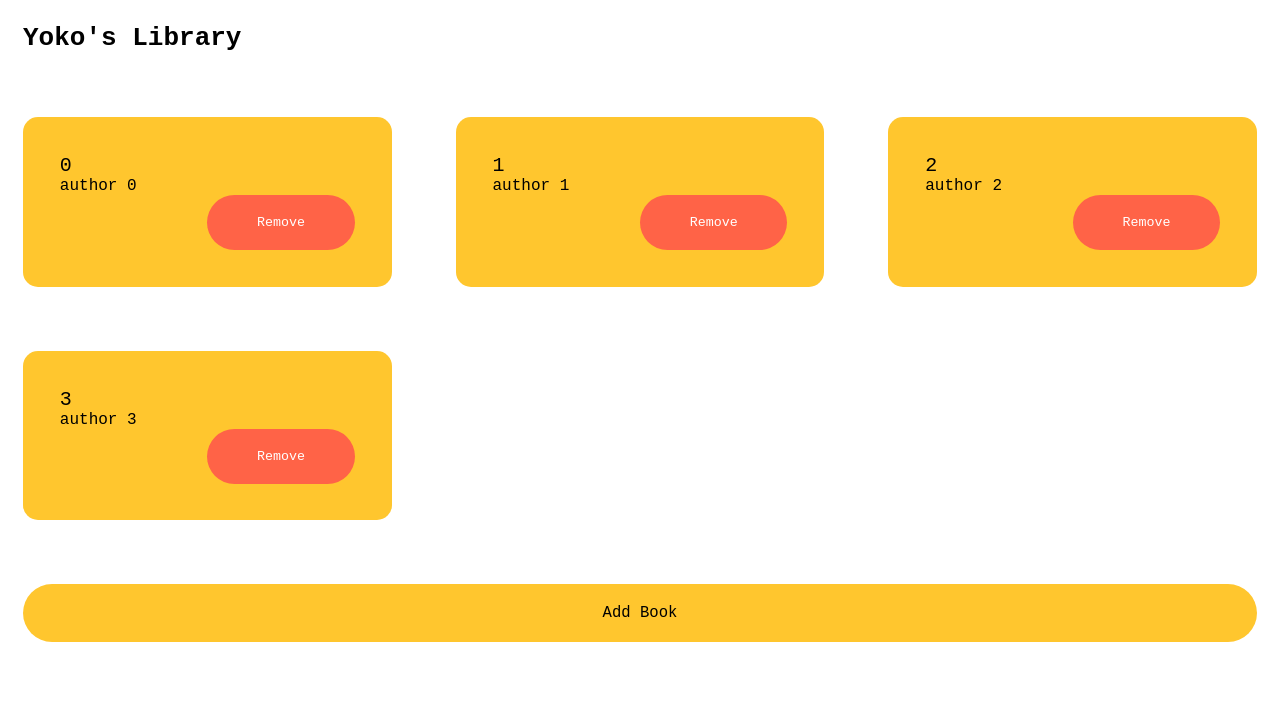
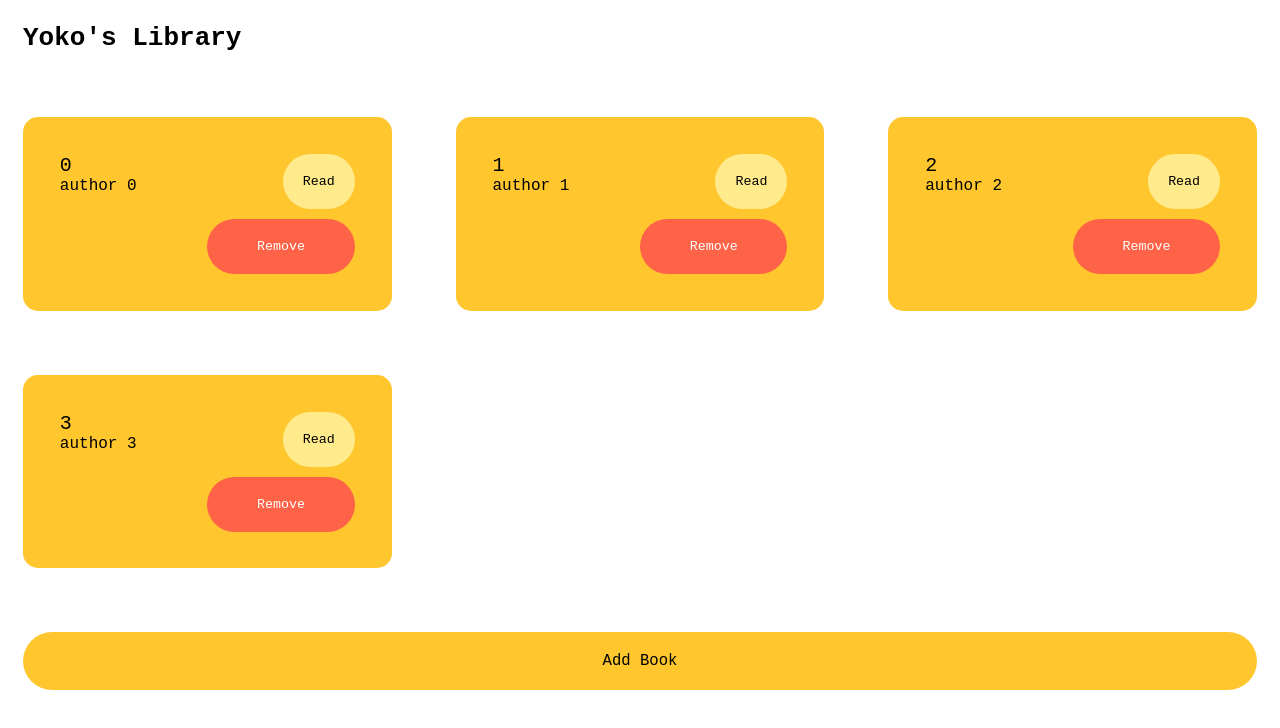
Before and after one commit to eggyolks317/library, a plain HTML site: page index.html in a window 1280 px wide. Drawn offline with Linux system fonts and the light colour scheme.

Commit message:
added "read buttons"

```diff
--- a/script.js
+++ b/script.js
@@ -24,6 +24,10 @@ function displayBooks(library) {
   library.forEach((book) => {
     let book_container = document.createElement("div");
     book_container.classList.add("container", "book", "flex");
+    let info_container = document.createElement("div");
+    info_container.classList.add("container", "info", "flex");
+    let up_section = document.createElement("div");
+    up_section.classList.add("container", "up_section", "flex");
 
     //create title
     let title_box = document.createElement("p");
@@ -34,6 +38,12 @@ function displayBooks(library) {
     let author_box = document.createElement("p");
     author_box.classList.add("author");
     author_box.textContent = book.author;
+
+    //create read button
+    let read_btn = document.createElement("button");
+    read_btn.textContent = "Read";
+    read_btn.classList.add("read_btn");
+    read_btn.setAttribute("data-parent", `${i}`);
 
     //create remove button
     let remove_btn = document.createElement("button");
@@ -52,8 +62,11 @@ function displayBooks(library) {
     //add book elements to book container
     book_container.setAttribute("data-index", i);
     i++;
-    book_container.appendChild(title_box);
-    book_container.appendChild(author_box);
+    info_container.appendChild(title_box);
+    info_container.appendChild(author_box);
+    up_section.appendChild(info_container);
+    up_section.appendChild(read_btn);
+    book_container.appendChild(up_section);
     book_container.appendChild(remove_btn);
     container.appendChild(book_container);
   });
--- a/style.css
+++ b/style.css
@@ -22,8 +22,15 @@ h1 {
   grid-auto-rows: 1fr;
   gap: 5vw;
 }
+.info {
+  flex-direction: column;
+}
+.up_section {
+  justify-content: space-between;
+}
 .book {
   padding: 10%;
+  gap: 10px;
   border-radius: 15px;
   background-color: var(--primaryColor);
   flex-direction: column;
@@ -105,3 +112,9 @@ button:focus {
 .remove_btn:hover {
   background-color: lightcoral;
 }
+.read_btn {
+  background-color: var(--secondaryColor);
+}
+.read_btn:hover {
+  background-color: lightyellow;
+}
```
